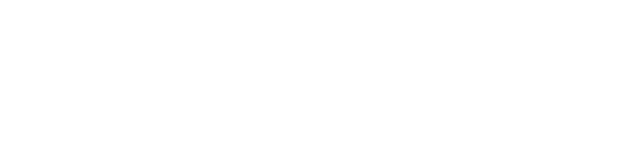
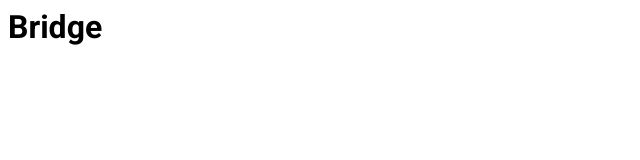
Before and after one commit to BackdoorTech/Bridge, a website built with Parcel: page index.html in a window 1280 px wide. Shown: the whole page, without its empty margins (0-640 px from the left). Built offline with nearby package versions, Linux system fonts and the light colour scheme.

Commit message:
Add font roboto

```diff
--- a/index.html
+++ b/index.html
@@ -2,9 +2,21 @@
   <head>
     <title>Parcel Sandbox</title>
     <meta charset="UTF-8" />
+    <link rel="preconnect" href="https://fonts.googleapis.com" />
+    <link rel="preconnect" href="https://fonts.gstatic.com" crossorigin />
+    <link
+      href="https://fonts.googleapis.com/css2?family=Roboto:ital,wght@0,100;0,300;0,400;0,500;0,700;0,900;1,100;1,300;1,400;1,500;1,700;1,900&display=swap"
+      rel="stylesheet"
+    />
+    <style>
+      * {
+        font-family: "Roboto", sans-serif;
+      }
+    </style>
   </head>
 
   <body>
+    <h1>Bridge</h1>
     <div id="app"></div>
 
     <script src="src/index.ts"></script>
```
Also changed, not shown: .codesandbox/workspace.json (added).
